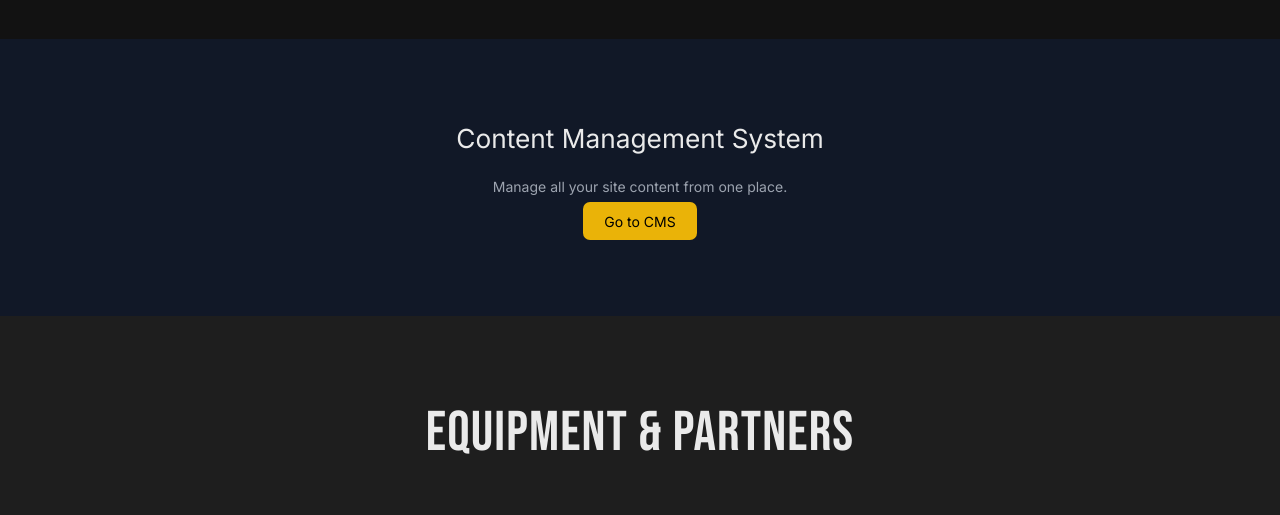
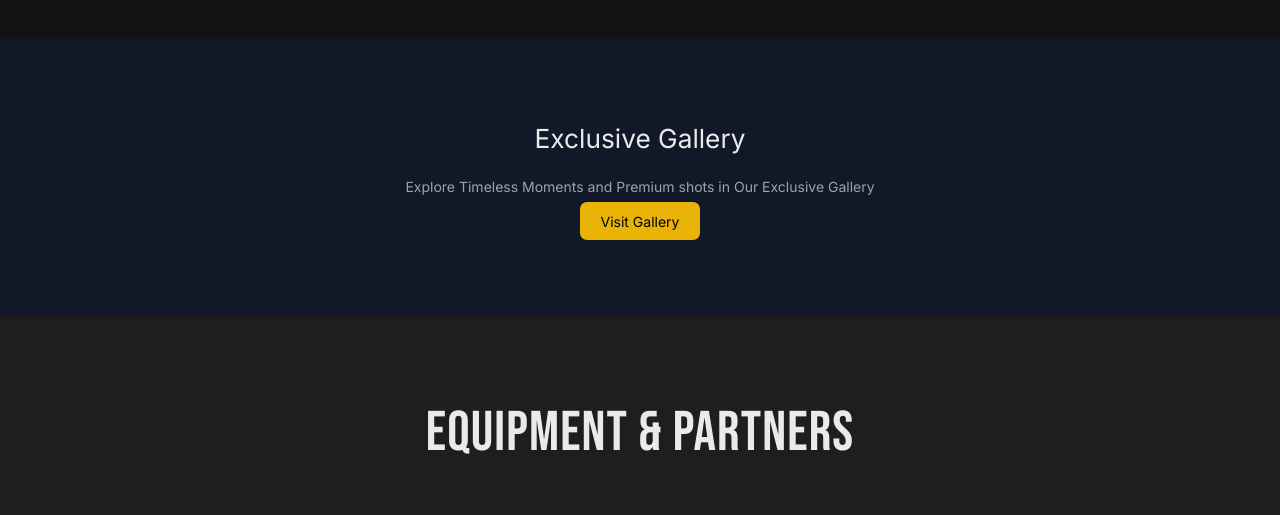
Before and after one commit to OjeabuluHappy/kodak-shots, a plain HTML site: page index.html in a window 1280 px wide. Shown: the part 3240-3755 px from the top of the page. Drawn offline with nearby package versions, Linux system fonts and the light colour scheme.

Commit message:
Update index.html
cms

```diff
--- a/index.html
+++ b/index.html
@@ -466,10 +466,10 @@
 
         <!-- CMS Section -->
         <section class="py-24 px-8 bg-gray-900 text-center">
-            <h2 class="text-3xl mb-6">Content Management System</h2>
-            <p class="mb-4 text-gray-400">Manage all your site content from one place.</p>
+            <h2 class="text-3xl mb-6">Exclusive Gallery</h2>
+            <p class="mb-4 text-gray-400">Explore Timeless Moments and Premium shots in Our Exclusive Gallery</p>
             <a href="[YOUR_CMS_LINK]" target="_blank" class="px-6 py-3 bg-yellow-500 text-black rounded-lg hover:bg-yellow-600 transition">
-                Go to CMS
+                Visit Gallery
             </a>
         </section>
 
```
